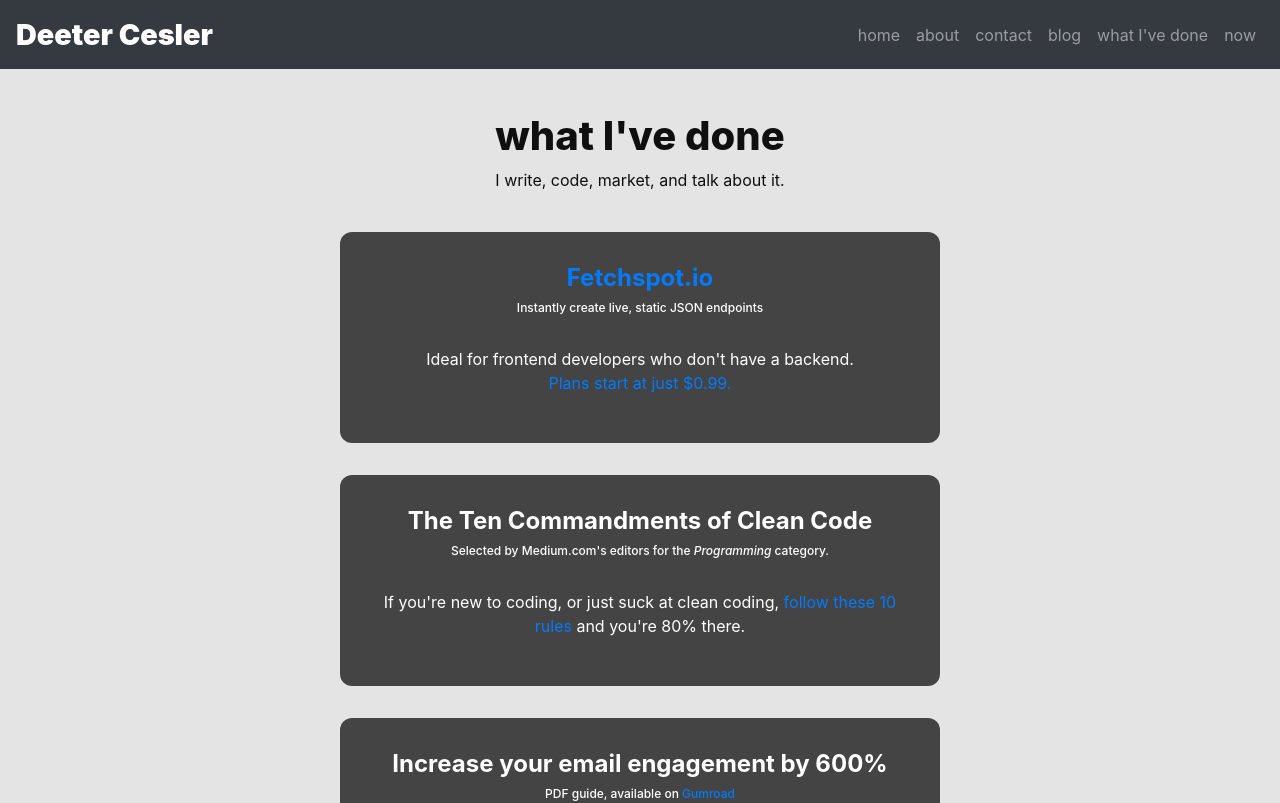
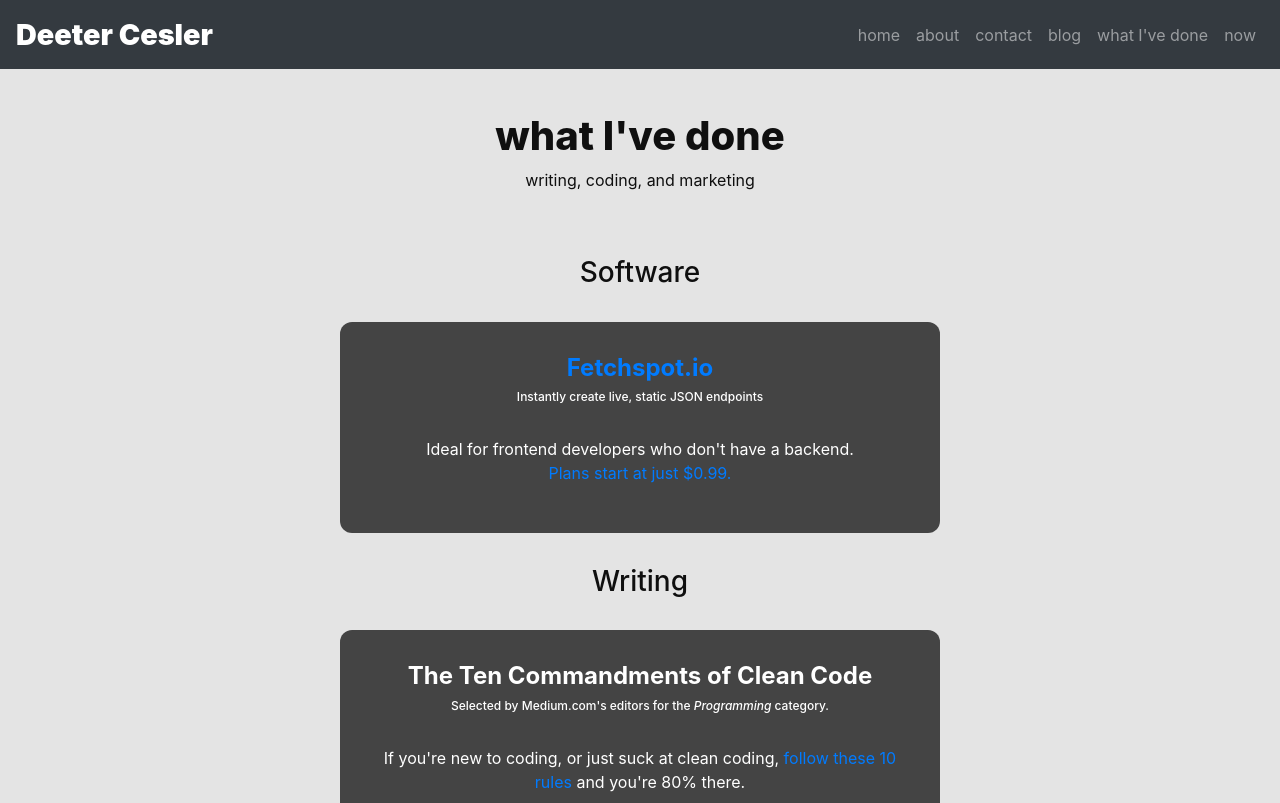
Before and after one commit to DeeterCesler/personal-site, a React (Create React App) app: page /work in a window 1280 px wide. Shown: the top 803 px of the page. Built offline with nearby package versions, Linux system fonts and the light colour scheme; no server answers.

Commit message:
title my past work

```diff
--- a/src/Work.jsx
+++ b/src/Work.jsx
@@ -5,16 +5,11 @@ const Work = () => {
         <div className="work">
             <div className="mini-spacer"/>
             <h1 className="work-header">what I've done</h1>
-            <p>I write, code, market, and talk about it.</p>
+            <p>writing, coding, and marketing</p>
             <br/>
-            {/* <h2>featured in</h2>
-            <div className="container">
-                <ul className="col-3 text-left">
-                    <li>smartbrief</li>
-                    <li>medium (featured article)</li>
-                    <li>podcasts (lol)</li>
-                </ul>
-            </div> */}
+            <br/>
+            <h3>Software</h3>
+            <br/>
             <div className="container">
                 <div className="readability">
                     <h4><a href="https://fetchspot.io/" target="_blank" rel="noopener noreferrer">Fetchspot.io</a></h4>
@@ -26,6 +21,8 @@ const Work = () => {
                 </div>
             </div>
             <div className="mini-spacer"/>
+            <h3>Writing</h3>
+            <br/>
             <div className="container">
                 <div className="readability">
                     <h4>The Ten Commandments of Clean Code</h4>
```
